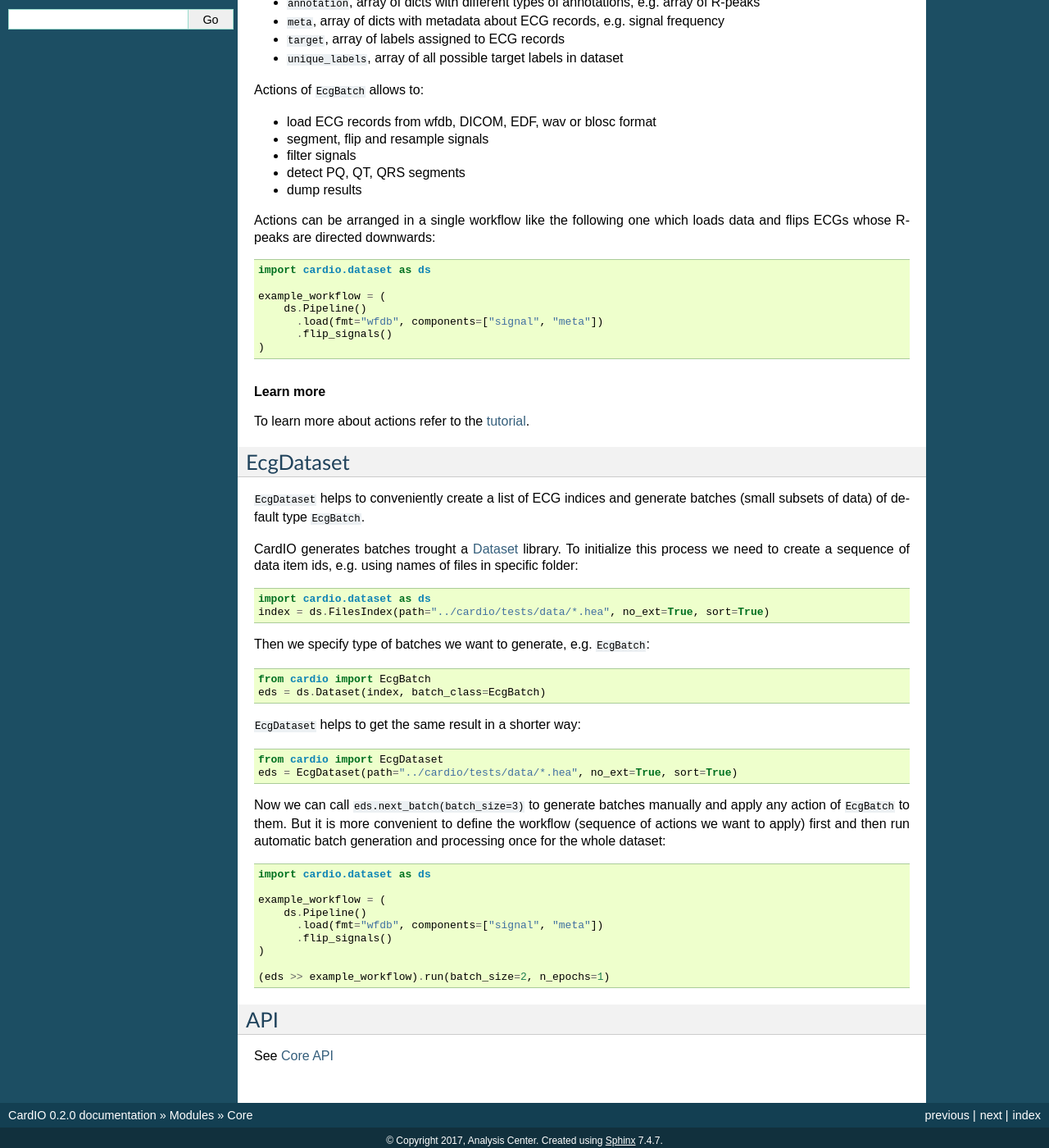
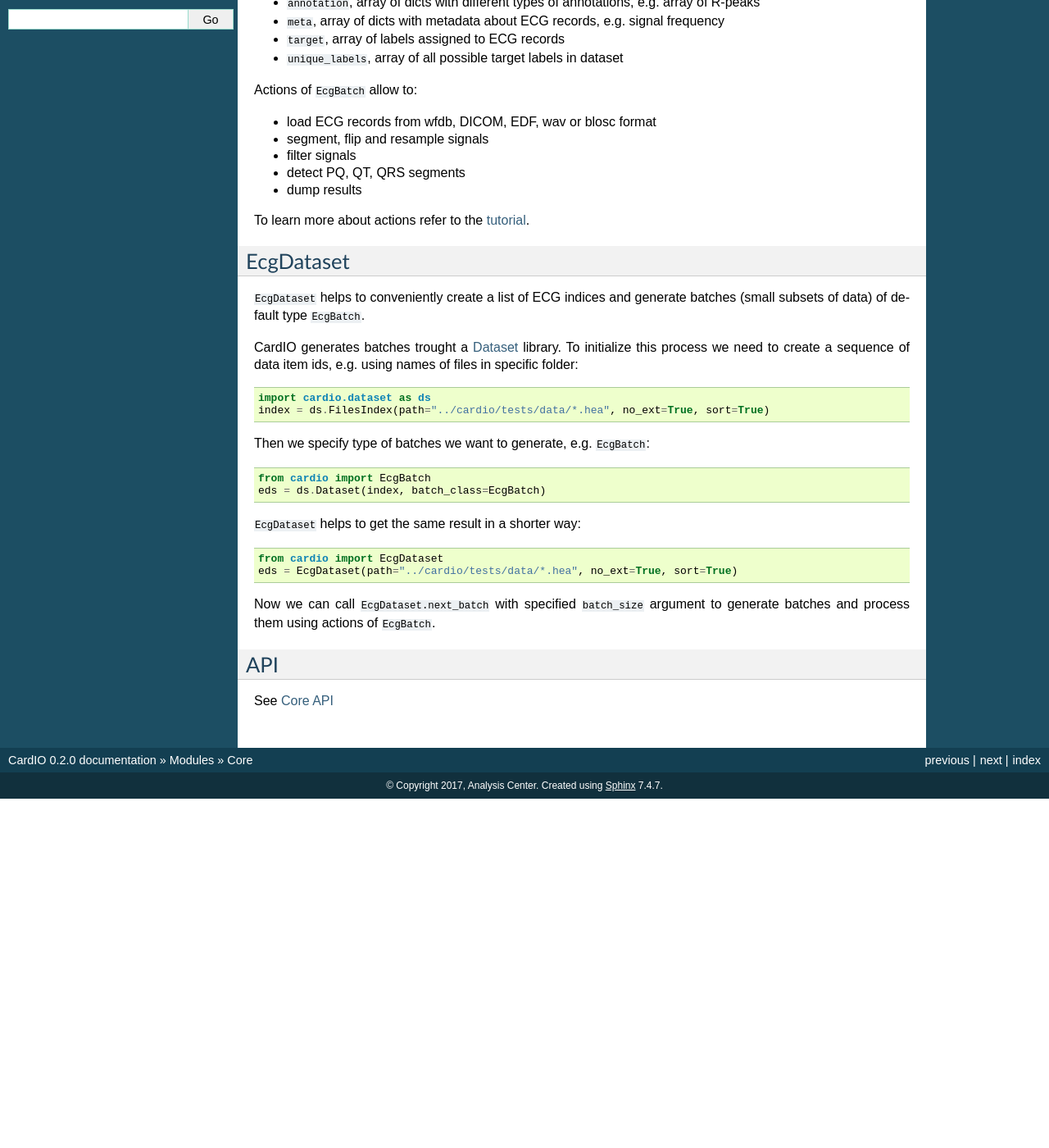
Before and after one commit to analysiscenter/cardio, a Sphinx documentation site: the page built from docs/modules/core.rst, in a window 1280 px wide and 1400 px high, scrolled down 337 px. Shown: the whole window at 82% size. Built offline with Sphinx 7.4.7, drawn with Linux system fonts in a browser that asks for light colours; after the commit the page ends 1311 px from its top, so only the background shows below that.

Commit message:
Update core.rst

```diff
--- a/docs/modules/core.rst
+++ b/docs/modules/core.rst
@@ -19,28 +19,13 @@ Attributes of ``EcgBatch``:
 * ``target``, array of labels assigned to ECG records
 * ``unique_labels``, array of all possible target labels in dataset
 
-Actions of ``EcgBatch`` allows to:
+Actions of ``EcgBatch`` allow to:
 
 * load ECG records from wfdb, DICOM, EDF, wav or blosc format
 * segment, flip and resample signals
 * filter signals
 * detect PQ, QT, QRS segments
 * dump results
-
-Actions can be arranged in a single workflow like the following one which loads
-data and flips ECGs whose R-peaks are directed downwards:
-
-.. code-block:: python
-
-  import cardio.dataset as ds
-
-  example_workflow = (
-      ds.Pipeline()
-        .load(fmt="wfdb", components=["signal", "meta"])
-        .flip_signals()
-  )
-
-.. rubric:: Learn more
 
 To learn more about actions refer to the `tutorial <https://github.com/analysiscenter/cardio/blob/master/tutorials/I.CardIO.ipynb>`_.
 
@@ -71,20 +56,7 @@ Then we specify type of batches we want to generate, e.g. ``EcgBatch``:
   from cardio import EcgDataset
   eds = EcgDataset(path="../cardio/tests/data/*.hea", no_ext=True, sort=True)
 
-Now we can call ``eds.next_batch(batch_size=3)`` to generate batches manually and apply any action of ``EcgBatch`` to them. But it is more convenient to define the
-workflow (sequence of actions we want to apply) first and then run automatic batch generation and processing once for the whole dataset:
-
-.. code-block:: python
-
-  import cardio.dataset as ds
-
-  example_workflow = (
-      ds.Pipeline()
-        .load(fmt="wfdb", components=["signal", "meta"])
-        .flip_signals()
-  )
-
-  (eds >> example_workflow).run(batch_size=2, n_epochs=1)
+Now we can call ``EcgDataset.next_batch`` with specified ``batch_size`` argument to generate batches and process them using actions of ``EcgBatch``.
 
 
 API
```
